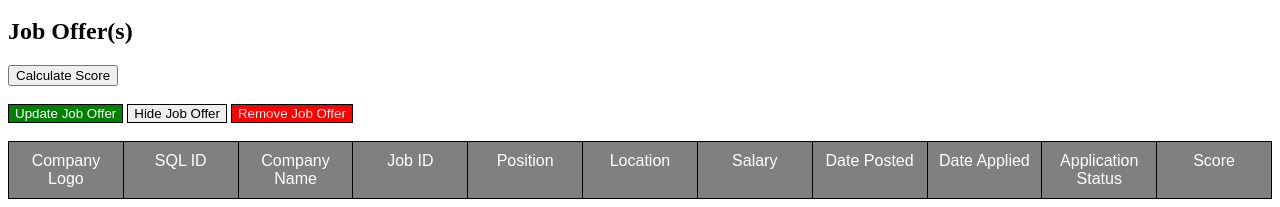
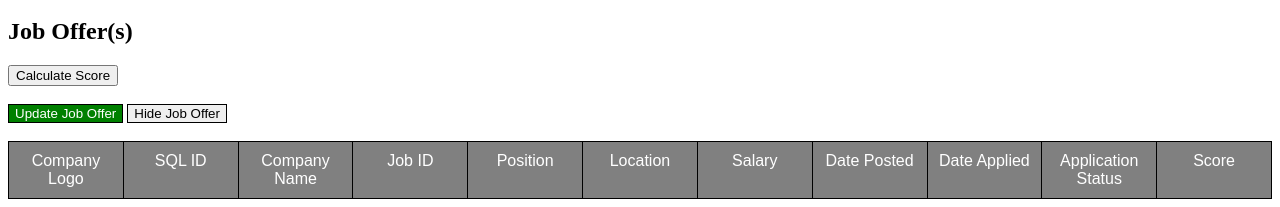
Before and after one commit to Democritus78/Job-Analyzer, a Django app: page / in a window 1280 px wide; the page is wider, and only the part inside the window is pictured. Shown: the part 1526-1733 px from the top of that part. Run offline with Django 5.2, Linux system fonts and the light colour scheme; data that the repository does not hold is empty.

Commit message:
Comment out the Remove Job Offer section.

```diff
--- a/myapp/templates/myapp/index.html
+++ b/myapp/templates/myapp/index.html
@@ -315,7 +315,7 @@
         {% csrf_token %}
         <button type="button" onclick="document.getElementById('update-job-offer-window').style.display='block'" class="green-button-layout">Update Job Offer</button>
         <button type="button" onclick="document.getElementById('hide-job-offer-window').style.display='block'" class="grey-button-layout">Hide Job Offer</button>
-        <button type="button" onclick="document.getElementById('remove-job-offer-window').style.display='block'" class="red-button-layout">Remove Job Offer</button>
+        <!--<button type="button" onclick="document.getElementById('remove-job-offer-window').style.display='block'" class="red-button-layout">Remove Job Offer</button>-->
     </form>
     </br>
 
@@ -363,6 +363,7 @@
             </form>
         </div>
     </div>
+    <!--
     <div id="remove-job-offer-window" class="pop-up-window">
         <div class="pop-up-window-content">
             <label for="close_button">Job Offer</label>
@@ -375,18 +376,19 @@
                         <td><label for="sql_id">SQL ID:</label></td>
                         <td><input type="text" id="remove_sql_id" name="sql_id"></button></td>
                     </tr>
-                    <!--
+
                     <tr>
                         <td><label for="job_field">Status:</label></td>
                         <td><input type="text" name="job_field"></input></td>
                     </tr>
-                    -->
+
                 </table>
                 <button type="submit" class="green-button-layout">Submit</button>
                 <button type="button" class="red-button-layout" onclick="cancel_popup_window('remove');">Cancel</button>
             </form>
         </div>
     </div>
+    -->
     <script>
         function cancel_popup_window(id) {
             document.getElementById(id+'-job-offer-window').style.display = 'none';
```
